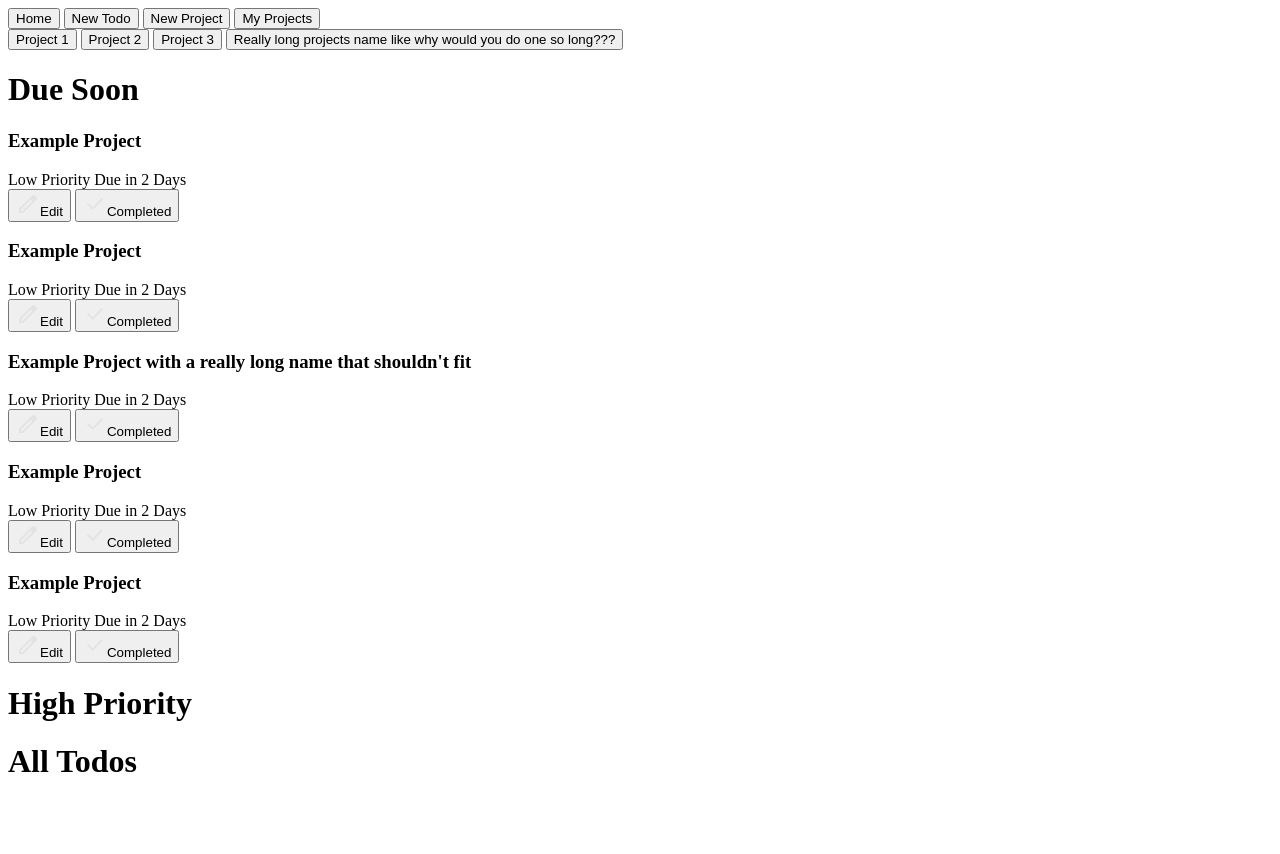
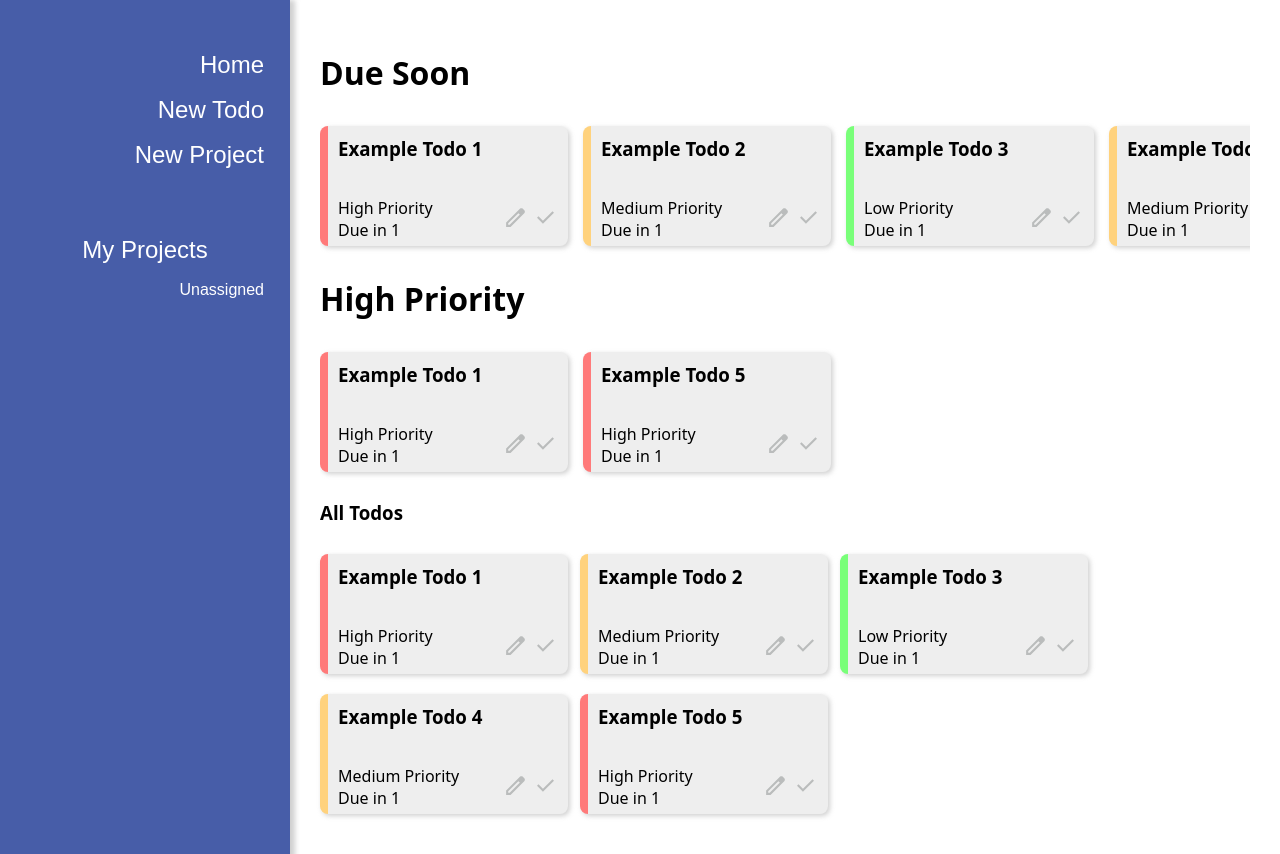
Before and after one commit to A-Smith-01/todo-app, a website built with webpack: page src/template.html in a window 1280 px wide. Both pictures are taken after a click on the button "Home". Before the commit the page ends 802 px from the top, so only its background shows below. Built offline with nearby package versions, Linux system fonts and the light colour scheme.

Commit message:
Implemented Home button

```diff
--- a/src/DOMcontroller.js
+++ b/src/DOMcontroller.js
@@ -1,4 +1,7 @@
-const updateAside = function(projectList) {
+import { renderHome } from "./home";
+import {getAllProjects, getAllTodos, getDueSoonTodos, getHighPriorityTodos} from "./logicController";
+
+function updateAside(projectList) {
     const listDiv = document.getElementById("projects")
     listDiv.replaceChildren();
 
@@ -11,6 +14,21 @@ const updateAside = function(projectList) {
     });
 }
 
-module.hot.accept();
+function init() {
+    const homeBut = document.getElementById("home");
+    const newTodoBut = document.getElementById("newTodo");
+    const newProjectBut = document.getElementById("newProject");
+    const projectNav = document.getElementById("projectNav");
+    const content = document.getElementById("content");
 
-export {updateAside}
+    homeBut.addEventListener("click", () => {
+        content.replaceChildren(renderHome(getAllTodos(), getDueSoonTodos(), getHighPriorityTodos()))
+    });
+
+    updateAside(getAllProjects());
+
+}
+
+
+
+export {updateAside, init}
--- a/src/factories.js
+++ b/src/factories.js
@@ -1,4 +1,4 @@
-const projectListFactory = function() {
+function projectListFactory() {
     const projects = [];
 
     const getProjects = function() {
@@ -19,7 +19,7 @@ const projectListFactory = function() {
     return {getProjects, addProject, removeProject}
 }
 
-const projectFactory = function(name){
+function projectFactory (name){
     const todoList = [];
 
     const getName = function() {
@@ -48,7 +48,11 @@ const projectFactory = function(name){
     return {getName, setName, getTodos, addTodo, removeTodo};
 }
 
-const todoFactory = function(name, priority) {
+function todoFactory(name, priority) {
+
+    let dueDate = 1;
+    let description = "";
+
     const getName = function() {
         return name;
     }
--- a/src/home.js
+++ b/src/home.js
@@ -1,5 +1,46 @@
-const renderHome = function(){
+import { generateSmallCard } from "./todos";
 
+function renderHome (allTodos, dueSoon, highPriority){
+    const parent = document.createElement("div");
+
+    const h1 = document.createElement("h1");
+    h1.textContent = "Due Soon";
+    const dueSoonDiv = document.createElement("div");
+    dueSoonDiv.classList.add("card-container");
+    dueSoonDiv.classList.add("single-row");
+    addCards(dueSoonDiv, dueSoon);
+    console.log("GENERATED DUE SOON CARDS");
+
+    const h2 = document.createElement("h1");
+    h2.textContent = "High Priority";
+    const highPrioritynDiv = document.createElement("div");
+    highPrioritynDiv.classList.add("card-container");
+    highPrioritynDiv.classList.add("single-row");
+    addCards(highPrioritynDiv, highPriority)
+    console.log("GENERATED HIGH PRIORITY CARDS");
+
+    const h3 = document.createElement("h3");
+    h3.textContent = "All Todos";
+    const allTodosDiv = document.createElement("div");
+    allTodosDiv.classList.add("card-container");
+    addCards(allTodosDiv, allTodos);
+    console.log("GENERATED ALL TODO CARDS");
+
+    parent.appendChild(h1);
+    parent.appendChild(dueSoonDiv);
+    parent.appendChild(h2);
+    parent.appendChild(highPrioritynDiv);
+    parent.appendChild(h3);
+    parent.appendChild(allTodosDiv);
+
+    return parent;
+}
+
+function addCards(parentDiv, todoList) {
+    console.log(todoList)
+    todoList.forEach(todo => {
+        parentDiv.appendChild(generateSmallCard(todo));
+    });
 }
 
 export { renderHome };
--- a/src/index.js
+++ b/src/index.js
@@ -1,5 +1,4 @@
-import { init } from "./logicController";
+import { init } from "./DOMcontroller";
 import "./styles.css";
 
-console.log("wowiee");
 init();
--- a/src/logicController.js
+++ b/src/logicController.js
@@ -1,22 +1,56 @@
 import { projectListFactory, projectFactory, todoFactory} from "./factories";
-import { updateAside } from "./DOMcontroller";
-
-const init = function() {
-    // load saved todos and projects from local storage
-    console.log("Initializing project list");
-    const projectList = projectListFactory();
-
-    // Create default project for todos to go in
-    projectList.addProject(projectFactory("Unassigned"));
-
-    // Add event listeners for aside buttons
 
 
-    // Load projects to sidebar
-    console.log("Updating aside");
-    updateAside(projectList);
+// load saved todos and projects from local storage
+console.log("Initializing project list");
+const projectList = projectListFactory();
 
-    // Load home page
+// Create default project for todos to go in
+const defaultProject = projectFactory("Unassigned");
+projectList.addProject(defaultProject);
+
+// PLACEHOLER REMOVE LATER
+defaultProject.addTodo(todoFactory("Example Todo 1", "High"));
+defaultProject.addTodo(todoFactory("Example Todo 2", "Medium"));
+defaultProject.addTodo(todoFactory("Example Todo 3", "Low"));
+defaultProject.addTodo(todoFactory("Example Todo 4", "Medium"));
+defaultProject.addTodo(todoFactory("Example Todo 5", "High"));
+
+// This function will return todos with a due date sorted ascending
+const getDueSoonTodos = function() {
+    const soonFilter = todo => {
+        return todo.getDueDate() !== "N/A" && todo.getDueDate() <= 7;
+    }
+
+    const sortByDueDate = (a, b) => { return a.getDueDate() - b.getDueDate(); };
+
+    return getAllTodos().filter(soonFilter).sort(sortByDueDate);
 }
 
-export {init};
+// This function will return all todos that are high priority
+const getHighPriorityTodos = function() {
+    return getAllTodos().filter(todo => todo.getPriority() === "High");
+}
+
+// Returns all todos from all projects
+const getAllTodos = function() {
+    let allTodos = [];
+    projectList.getProjects().forEach( project => {
+        project.getTodos().forEach(todo => {
+            allTodos.push(todo);
+        })
+    })
+
+    console.log(allTodos);
+
+    const sortByName = (a, b) => a.getName().localeCompare(b.getName());
+
+    return allTodos.sort(sortByName);
+}
+
+// Returns the project list OBJECT
+const getAllProjects = function() {
+    return projectList;
+}
+
+export {getDueSoonTodos, getHighPriorityTodos, getAllTodos, getAllProjects};
--- a/src/styles.css
+++ b/src/styles.css
@@ -93,7 +93,7 @@ div.todo-card{
 }
 
 div.high{border-color: var(--high-priority);}
-div.med {border-color: var(--med-priority);}
+div.medium {border-color: var(--med-priority);}
 div.low {border-color: var(--low-priority);}
 
 .todo-card h3{
--- /dev/null
+++ b/src/todos.js
@@ -0,0 +1,67 @@
+import editIcon from "./assets/editIcon.svg";
+import checkIcon from "./assets/checkIcon.svg";
+
+function generateSmallCard(todo){
+    const card = document.createElement("div");
+    card.classList.add("todo-card");
+    card.classList.add(todo.getPriority().toLowerCase());
+
+    // HEADER
+    const header = document.createElement("h3");
+    header.textContent = todo.getName();
+
+    const lowerContent = document.createElement("div");
+    lowerContent.classList.add("lower-content");
+
+    // PRIORITY AND DUE DATE
+    const lowerLeft = document.createElement("div");
+    lowerLeft.classList.add("lower-left");
+
+    const priority = document.createElement("span");
+    priority.textContent = `${todo.getPriority()} Priority`;
+
+    const dueDate = document.createElement("span");
+    dueDate.textContent = `Due in ${todo.getDueDate()}`;
+
+    lowerLeft.appendChild(priority);
+    lowerLeft.appendChild(dueDate)
+
+    // EDIT AND COMPLETED BUTTONS
+    const lowerRight = document.createElement("div");
+    lowerRight.classList.add("lower-right");
+
+    const editBut = generateIconButton("edit",editIcon,"Edit");
+    const completeBut = generateIconButton("check",checkIcon,"Completed");
+
+    lowerRight.appendChild(editBut);
+    lowerRight.appendChild(completeBut)
+
+    // PUTTING IT ALL TOGETHER
+    lowerContent.appendChild(lowerLeft);
+    lowerContent.appendChild(lowerRight);
+    card.appendChild(header);
+    card.appendChild(lowerContent);
+
+    // ADD EVENT LISTENERS TO BUTTONS
+
+    return card;
+}
+
+function generateIconButton(className, iconSource, tooltipText){
+    const but = document.createElement("button");
+    const icon = document.createElement("img");
+    const toolip = document.createElement("span");
+
+    but.classList.add(className);
+    icon.src = iconSource;
+    icon.alt = tooltipText;
+    toolip.classList.add("tooltiptext");
+    toolip.textContent = tooltipText;
+
+    but.appendChild(icon);
+    but.appendChild(toolip);
+
+    return but;
+}
+
+export {generateSmallCard}
```
